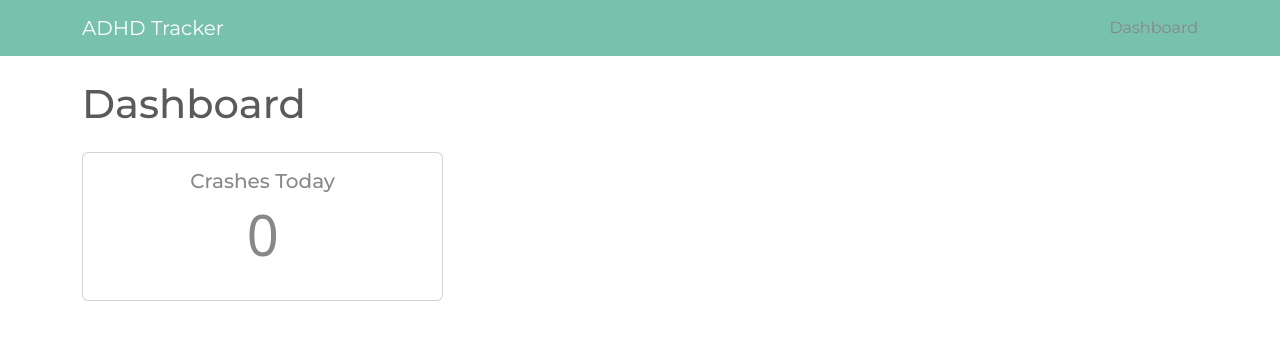
After one commit to HarshitPant-999/ADHD-Tracker-Project, a Flask app: page /dashboard in a window 1280 px wide. The commit adds this page. Shown: the top 340 px of the page. Run offline with Flask 3, Linux system fonts and the light colour scheme; some libraries are stand-ins or nearby versions.

Commit message:
Adding dashboard route and dashboard.html

```diff
--- a/forms.py
+++ b/forms.py
@@ -1,12 +1,10 @@
 from flask_wtf import FlaskForm
-from wtforms import StringField, PasswordField, SubmitField, TextAreaField
+from wtforms import StringField, PasswordField, IntegerField, DateTimeLocalField, SubmitField, TextAreaField
 from wtforms.validators import DataRequired, URL
 
 class EntryForm(FlaskForm):
     timestamp = DateTimeLocalField("When did this happen?", format="%Y-%m-%dT%H:%M", validators=[DataRequired()])
     trigger = TextAreaField("What do you think caused the crash", validators=[DataRequired()])
-    reset_info = TextAreaField("How did it end?", validators=[DataRequired()])
-    reset_time = IntegerField("How long it took recover?", validators=[DataRequired()])
     submit = SubmitField("Submit")
 
 class ResolveForm(FlaskForm):
--- a/routes/entries.py
+++ b/routes/entries.py
@@ -1,4 +1,13 @@
-from flask import Blueprint, render_template, request, redirect
+from flask import Blueprint, render_template, request, redirect, url_for
+from forms import EntryForm, ResolveForm
+from models import Entry, db
+from datetime import datetime, timedelta
+
+
+today = datetime.now().replace(hour=0, minute=0, second=0, microsecond=0)
+
+today_start = today
+tomorrow_start = today + timedelta(days=1)
 
 entries_bp = Blueprint("entries", __name__)
 
@@ -7,10 +16,30 @@ def log_entry():
     form = EntryForm()
     if form.validate_on_submit():
         user_data = Entry(
-            time = form.timestamp.data,
-            trigger = form.trigger.data,
-            reset_info = form.reset_info.data,
-            reset_time = form.reset_time.data)
+            timestamp = form.timestamp.data,
+            trigger = form.trigger.data)
+        print(form.timestamp.data)
         db.session.add(user_data)
         db.session.commit()
+        return redirect(url_for("entries.resolve", entry_id=user_data.id))
     return render_template("log_entry.html", form=form)
+
+@entries_bp.route("/resolve/<int:entry_id>", methods=["GET", "POST"])
+def resolve(entry_id):
+    form = ResolveForm()
+    log_to_update = db.get_or_404(Entry, entry_id)
+    if form.validate_on_submit():
+        log_to_update.reset_info = form.reset_info.data
+        log_to_update.reset_time = form.reset_time.data
+        db.session.commit()
+        return redirect(url_for("entries.log_entry"))
+    return render_template("resolve.html", form=form)
+
+@entries_bp.route("/dashboard")
+def dashboard():
+    crashes_today = db.session.execute(
+    db.select(db.func.count()).select_from(Entry).where(
+        Entry.timestamp >= today_start,
+        Entry.timestamp < tomorrow_start
+        )).scalar()
+    return render_template("history.html", crashes_today=crashes_today)
--- a/templates/base.html
+++ b/templates/base.html
@@ -10,6 +10,7 @@
     <nav class="navbar navbar-expand-lg navbar-dark bg-primary mb-4">
         <div class="container">
             <a class="navbar-brand" href="/">ADHD Tracker</a>
+            <a class="nav-link" href="{{ url_for('entries.dashboard') }}">Dashboard</a>
         </div>
     </nav>
 
--- /dev/null
+++ b/templates/history.html
@@ -0,0 +1,18 @@
+{% extends "base.html" %}
+{% from "bootstrap5/form.html" import render_form %}
+
+{% block content %}
+<h1 class="mb-4">Dashboard</h1>
+  <div class="row g-3">
+      <div class="col-md-4">
+          <div class="card text-center">
+              <div class="card-body">
+                  <h5 class="card-title">Crashes Today</h5>
+                  <p class="display-4">{{ crashes_today }}</p>
+              </div>
+          </div>
+      </div>
+
+    {# Add more cards here later as you build more stats #}
+  </div>
+{% endblock %}
```
Also changed, not shown: templates/index.html (+6 -3 lines).
